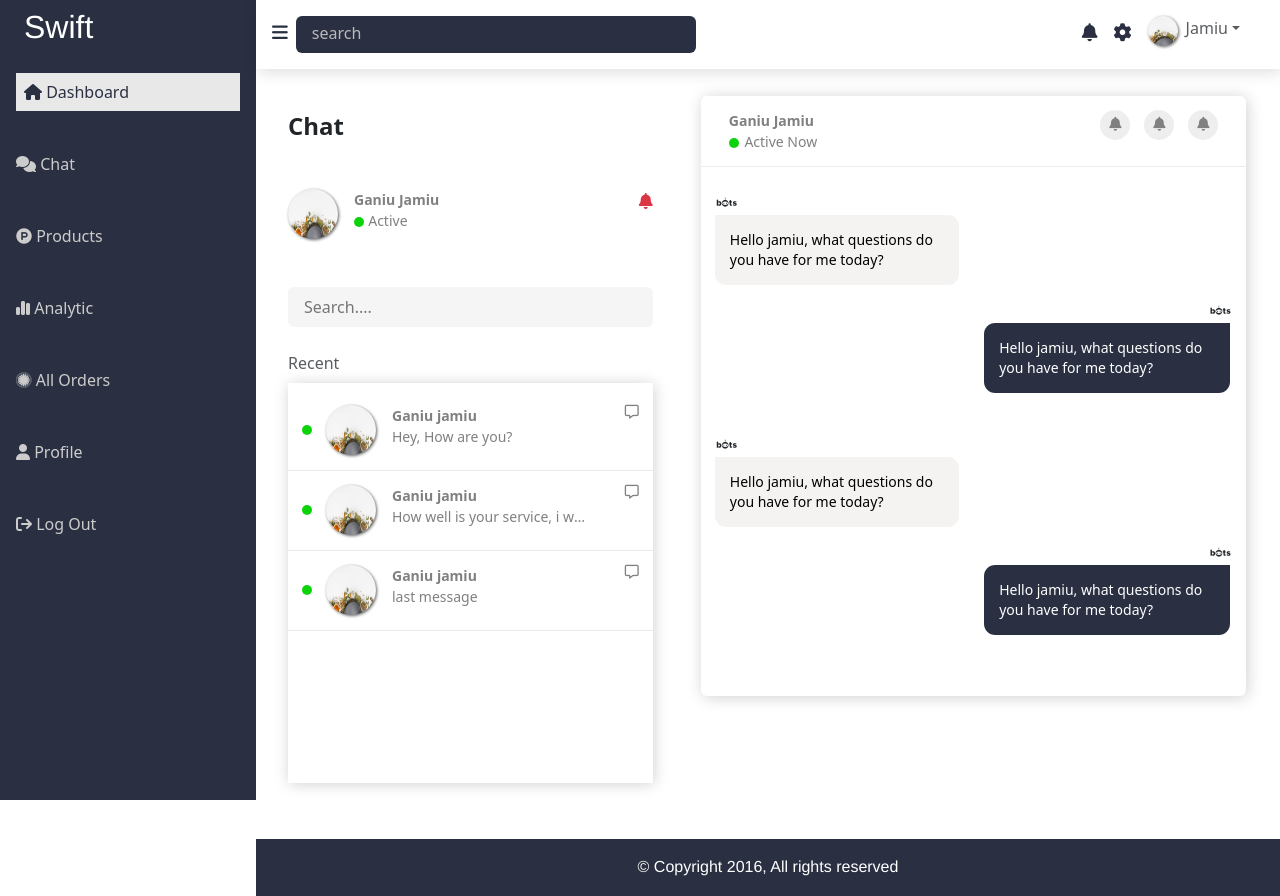
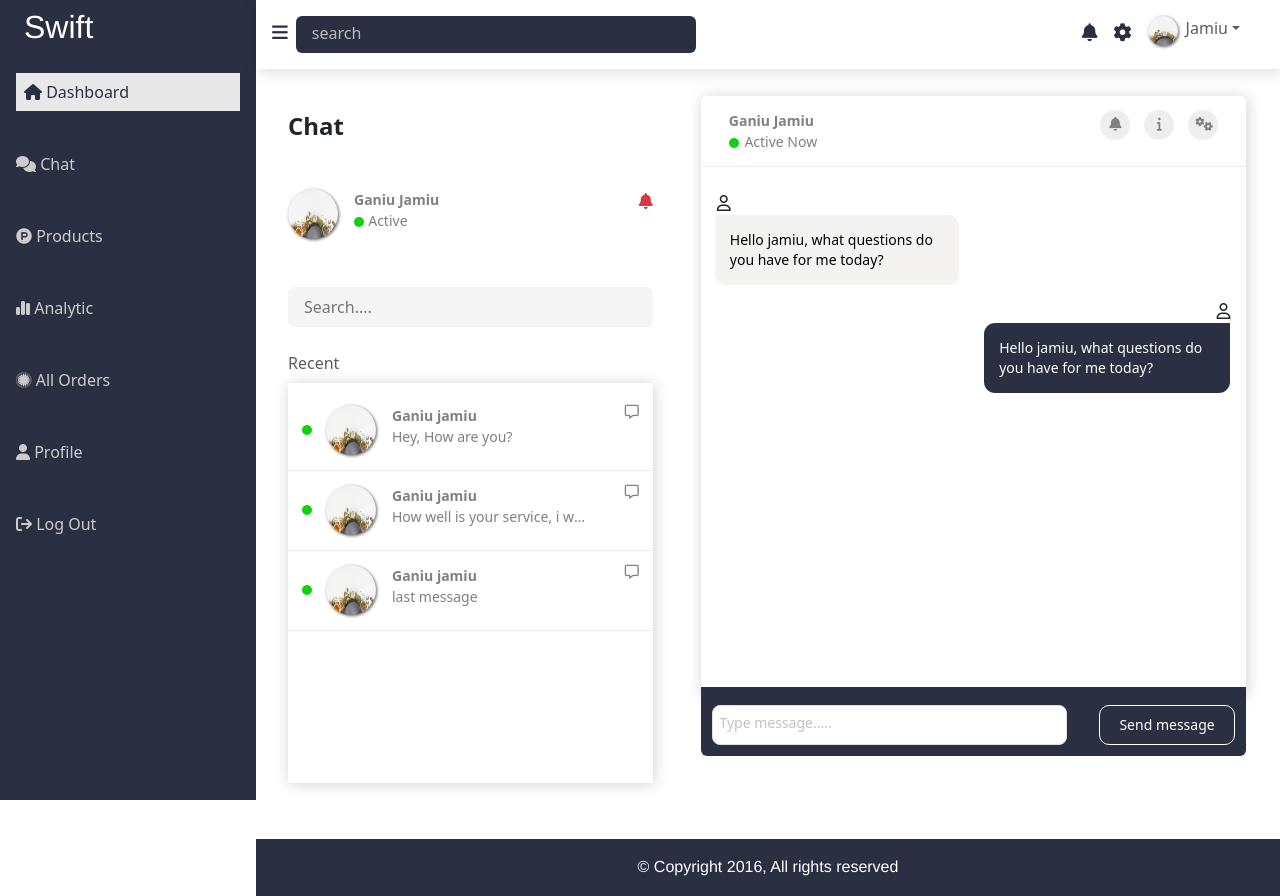
Before and after one commit to mario0070/food-delivery, a React (Vite) app: page /chat in a window 1280 px wide. Built offline with nearby package versions, Linux system fonts and the light colour scheme.

Commit message:
chat box

```diff
--- a/public/css/chat.css
+++ b/public/css/chat.css
@@ -138,7 +138,7 @@
 .msg-container{
     height: 500px;
     overflow: scroll;
-    padding-bottom: 6em;
+    padding-bottom: 2em;
     width: fit-content;
 }
 
@@ -190,3 +190,39 @@
     justify-content: flex-end;
     margin: 1em;
 }
+
+
+
+.chat_box .sendBtn{
+    transform: translateY(20px);
+    background-color: var(--primary);
+    padding: .7em;
+    padding-top: .1em;
+    border-bottom-left-radius: 6px;
+    border-bottom-right-radius: 6px;
+}
+
+.chat_box .sendBtn textarea{
+    width: 70%;
+    padding: .4em;
+    border: 1px solid rgb(223, 223, 223);
+    margin-right: 2em;
+    outline: none;
+    resize: none;
+    height:40px;
+    overflow:hidden;
+    border-radius: 8px;
+}
+
+.chat_box .sendBtn textarea::placeholder{
+    color: rgb(196, 193, 193);
+    font-size: 14px;
+}
+
+.chat_box button{
+    background-color: var(--primary);
+    font-size: 14px;
+    width: 10em;
+    border-radius: 10px;
+    border: 1px solid white;
+}
--- a/src/pages/chat.jsx
+++ b/src/pages/chat.jsx
@@ -1,10 +1,12 @@
-import React from 'react'
+import React, { useRef } from 'react'
 import Sidebar from '../components/sideBar'
 import Topbar from '../components/topbar'
 import "/public/css/chat.css"
 import banner3 from "/img/home-banner3.jpg"
+import $ from 'jquery';
 
 export default function Chat() {
+  const msgInputs = useRef("")
 
   const toggle = () => {
     const topbar = document.querySelector(".topbar")
@@ -13,6 +15,43 @@ export default function Chat() {
     topbar.classList.toggle("active")
     main_content.classList.toggle("active")
     sidebar.classList.toggle("active")
+  }
+
+  const alert = (icon, text) => {
+    const Toast = Swal.mixin({
+      toast: true,
+      position: "top-end",
+      showConfirmButton: false,
+      timer: 3000,
+      timerProgressBar: true,
+      didOpen: (toast) => {
+        toast.onmouseenter = Swal.stopTimer;
+        toast.onmouseleave = Swal.resumeTimer;
+      }
+    });
+
+    Toast.fire({
+      icon: icon,
+      title: text
+    });
+  }
+
+  const sendMsg = () => {
+    if(msgInputs.current.value != ""){
+      $(".msg-container").append(`
+      <div class="wrap2 mt -2">
+      <p class='mb-0 text-end mx-3 msgIcon'><i class="fa-regular fa-user"></i></p>
+      <div class="sentMsg mt-0">
+          <div class="myMsg">
+              <p class="mb-0 p-2">${msgInputs.current.value}</p>
+          </div>
+        </div>
+      </div>`)
+      $(".msg-container").scrollTop($(".msg-container").height()*200);
+      msgInputs.current.value = ""
+    }else{
+      alert("warning","Please type a message")
+    }
   }
 
   return (
@@ -97,8 +136,8 @@ export default function Chat() {
                   </div>
                   <div className="d-flex">
                     <i class="fa-solid fa-bell"></i>
-                    <i class="fa-solid fa-bell"></i>
-                    <i class="fa-solid fa-bell"></i>
+                    <i class="fa-solid fa-info"></i>
+                    <i class="fa-solid fa-gears"></i>
                   </div>
                 </div>
 
@@ -106,7 +145,7 @@ export default function Chat() {
 
                   <div className="wrap1 pt-4">
                     <div className="">
-                        <p className='mb-0 mx-3'><i className="fa-brands fa-bots"></i></p>
+                        <p className='mb-0 mx-3'><i class="fa-regular fa-user"></i></p>
                         <div className="msgBodys mt-0">
                             <p className='mb-0 p-2'>Hello jamiu, what questions do you have for me today? </p>
                         </div>
@@ -114,75 +153,7 @@ export default function Chat() {
                   </div>
 
                   <div class="wrap2 mt -2">
-                    <p className='mb-0 text-end mx-3 msgIcon'><i className="fa-brands fa-bots"></i></p>
-                    <div class="sentMsg mt-0">
-                      <div class="myMsg">
-                          <p class="mb-0 p-2">Hello jamiu, what questions do you have for me today? </p>
-                      </div>
-                    </div>
-                  </div>
-                  <div className="wrap1 pt-4">
-                    <div className="">
-                        <p className='mb-0 mx-3'><i className="fa-brands fa-bots"></i></p>
-                        <div className="msgBodys mt-0">
-                            <p className='mb-0 p-2'>Hello jamiu, what questions do you have for me today? </p>
-                        </div>
-                    </div>
-                  </div>
-
-                  <div class="wrap2 mt -2">
-                    <p className='mb-0 text-end mx-3 msgIcon'><i className="fa-brands fa-bots"></i></p>
-                    <div class="sentMsg mt-0">
-                      <div class="myMsg">
-                          <p class="mb-0 p-2">Hello jamiu, what questions do you have for me today? </p>
-                      </div>
-                    </div>
-                  </div>
-                  <div className="wrap1 pt-4">
-                    <div className="">
-                        <p className='mb-0 mx-3'><i className="fa-brands fa-bots"></i></p>
-                        <div className="msgBodys mt-0">
-                            <p className='mb-0 p-2'>Hello jamiu, what questions do you have for me today? </p>
-                        </div>
-                    </div>
-                  </div>
-
-                  <div class="wrap2 mt -2">
-                    <p className='mb-0 text-end mx-3 msgIcon'><i className="fa-brands fa-bots"></i></p>
-                    <div class="sentMsg mt-0">
-                      <div class="myMsg">
-                          <p class="mb-0 p-2">Hello jamiu, what questions do you have for me today? </p>
-                      </div>
-                    </div>
-                  </div>
-                  <div className="wrap1 pt-4">
-                    <div className="">
-                        <p className='mb-0 mx-3'><i className="fa-brands fa-bots"></i></p>
-                        <div className="msgBodys mt-0">
-                            <p className='mb-0 p-2'>Hello jamiu, what questions do you have for me today? </p>
-                        </div>
-                    </div>
-                  </div>
-
-                  <div class="wrap2 mt -2">
-                    <p className='mb-0 text-end mx-3 msgIcon'><i className="fa-brands fa-bots"></i></p>
-                    <div class="sentMsg mt-0">
-                      <div class="myMsg">
-                          <p class="mb-0 p-2">Hello jamiu, what questions do you have for me today? </p>
-                      </div>
-                    </div>
-                  </div>
-                  <div className="wrap1 pt-4">
-                    <div className="">
-                        <p className='mb-0 mx-3'><i className="fa-brands fa-bots"></i></p>
-                        <div className="msgBodys mt-0">
-                            <p className='mb-0 p-2'>Hello jamiu, what questions do you have for me today? </p>
-                        </div>
-                    </div>
-                  </div>
-
-                  <div class="wrap2 mt -2">
-                    <p className='mb-0 text-end mx-3 msgIcon'><i className="fa-brands fa-bots"></i></p>
+                    <p className='mb-0 text-end mx-3 msgIcon'><i class="fa-regular fa-user"></i></p>
                     <div class="sentMsg mt-0">
                       <div class="myMsg">
                           <p class="mb-0 p-2">Hello jamiu, what questions do you have for me today? </p>
@@ -190,6 +161,13 @@ export default function Chat() {
                     </div>
                   </div>
 
+                </div>
+
+                <div className="sendBtn">
+                  <div className="d-flex mt-3">
+                    <textarea  ref={msgInputs} name="" id=""  placeholder='Type message.....'></textarea>
+                    <button className="btn send_msg text-white" onClick={sendMsg}>Send message</button>
+                  </div>
                 </div>
             </div>
         </div>
```
